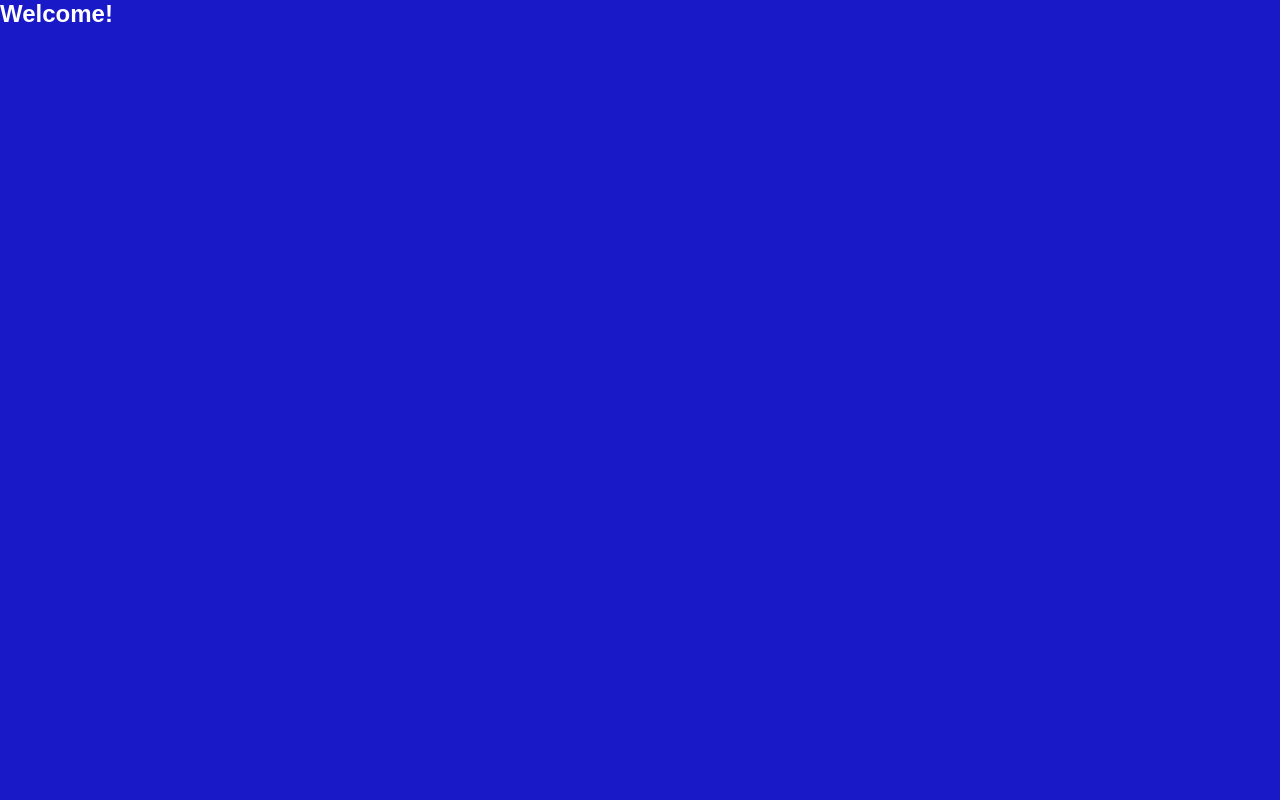
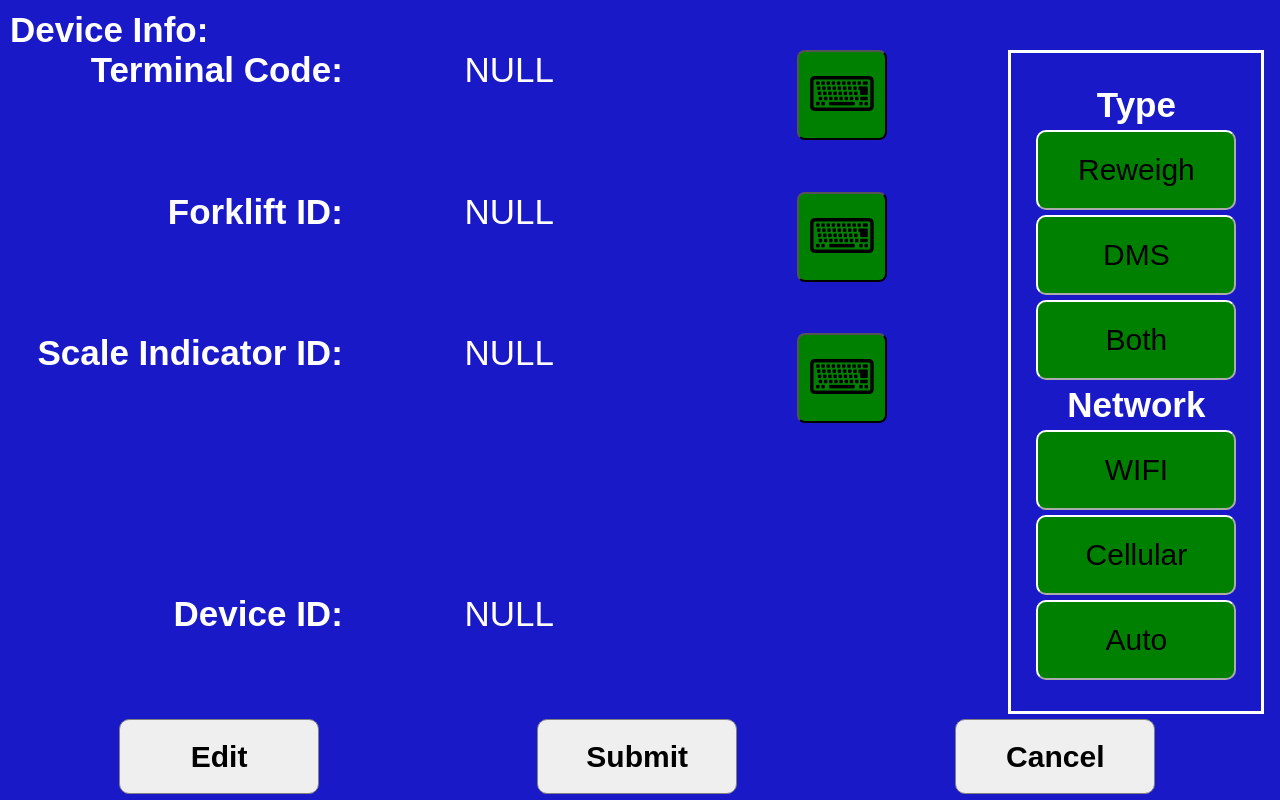
Before and after one commit to therazor113/Logistics-Project-Basic, a plain HTML site: page public/device-setup.html in a window 1280 px wide. Drawn offline with Linux system fonts and the light colour scheme.

Commit message:
small fixes, worked on device-setup

```diff
--- a/public/device-setup.html
+++ b/public/device-setup.html
@@ -6,7 +6,51 @@
     </head>
     <body>
         <section class="container">
-            <h2>Welcome!</h2>
+            <section class="header">
+                <h2>Device Info:</h2>
+            </section>
+                <section class="settings-container">
+                    <section class="settings-table">
+                        <div class="settings-titles">
+                            <h2>Terminal Code:</h2>
+                            <h2>Forklift ID:</h2>
+                            <h2>Scale Indicator ID:</h2>
+                            <br>
+                            <h2>Device ID:</h2>
+                        </div>
+                        <div class="settings-inputs">
+                            <p>NULL</p>
+                            <p>NULL</p>
+                            <p>NULL</p>
+                            <br>
+                            <p>NULL</p>
+                        </div>
+                        <div class="settings-keypads">
+                            <button class="keypad" id="edit-terminal">&#x2328;</button>
+                            <button class="keypad" id="edit-forklift">&#x2328;</button>
+                            <button class="keypad" id="edit-scale">&#x2328;</button>
+                            <br>
+                            <button class="keypad" id="placeholder">&#x2328;</button>
+                        </div>
+                    </section>
+                    <section class="type-network-container">
+                        <h2>Type</h2>
+                        <button class="reweigh">Reweigh</button>
+                        <button class="dms">DMS</button>
+                        <button class="both">Both</button>
+                        <h2>Network</h2>
+                        <button class="reweigh">WIFI</button>
+                        <button class="dms">Cellular</button>
+                        <button class="both">Auto</button>
+                    </section>
+                </section>
+
+            <section class="functions-container">
+                <button class="edit">Edit</button>
+                <button class="submit">Submit</button>
+                <button class="cancel" onclick="location.href='survey.html'">Cancel</button>
+            </section>
+
         </section>
     </body>
 </html>
--- a/public/styles/device-setup.css
+++ b/public/styles/device-setup.css
@@ -11,3 +11,119 @@ html, body {
     background-color: rgb(25, 25, 200);
     color: white;
 }
+
+/* Font edits */
+h2 {
+    font-size: 35px;
+}
+p {
+    font-size: 35px;
+}
+
+/* Main container */
+.container {
+    margin: 10px;
+    display: grid;
+    grid-template-columns: 1fr;
+    grid-template-rows: 5vh 1fr 10vh;
+    width: 98vw;
+    height: 98vh;
+}
+
+/* Button styles */
+.keypad {
+    border-radius: 8px;
+    border: 2px outset black;
+    background-color: green;
+    font-size: 300%;
+    line-height: 10px;
+    width: 90px;
+    height: 90px;
+}
+#placeholder {
+    visibility: hidden;
+}
+
+/* Header title */
+.header {
+    grid-row: 1 / 1;
+}
+
+/* Setting container */
+.settings-container {
+    grid-row: 2 / 2;
+    display: grid;
+    grid-template-columns: 1fr 20vw;
+    grid-template-rows: 1fr;
+}
+
+/* Settings table */
+.settings-table {
+    grid-row: 1 / 1;
+    display: grid;
+    grid-template-columns: 1fr 1fr 1fr;
+    grid-template-rows: 1fr 1fr 10vh;
+}
+.settings-titles {
+    grid-column: 1 / 1;
+    grid-row: 1 / 3;
+    display: flex;
+    flex-direction: column;
+    justify-content: space-between;
+    align-items: flex-end;
+}
+.settings-inputs {
+    grid-column: 2 / 2;
+    grid-row: 1 / 3;
+    display: flex;
+    flex-direction: column;
+    justify-content: space-between;
+    align-items: center;
+}
+.settings-keypads {
+    grid-column: 3 / 3;
+    grid-row: 1 / 3;
+    display: flex;
+    flex-direction: column;
+    justify-content: space-between;
+    align-items: center;
+}
+
+/* Selection container */
+.type-network-container {
+    grid-column: 2 / 2;
+    grid-row: 1 / 2;
+    border: 3px solid white;
+    display: flex;
+    flex-direction: column;
+    align-items: center;
+    justify-content: center;
+    gap: 5px;
+}
+.type-network-container button {
+    width: 200px;
+    height: 80px;
+    border-radius: 10px;
+    background-color: green;
+    border: 2px outset white;
+    font-size: 30px;
+}
+/* temp */
+.type-network-container button:active {
+    background-color: orange;
+}
+
+.functions-container {
+    grid-row: 3 / 3;
+    display: flex;
+    justify-content: space-around;
+    align-items: flex-end;
+}
+.functions-container button {
+    width: 200px;
+    height: 75px;
+    border: 1px solid gray;
+    border-radius: 10px;
+    font-size: 30px;
+    font-weight: bold;
+}
```
Also changed, not shown: public/get-work.html (+1 -1 lines), public/live-green-sheet.html (+1 -1 lines), public/src/confirm.js (+1 -8 lines), public/src/letters.js (+4 -4 lines), public/survey.html (+1 -1 lines).
